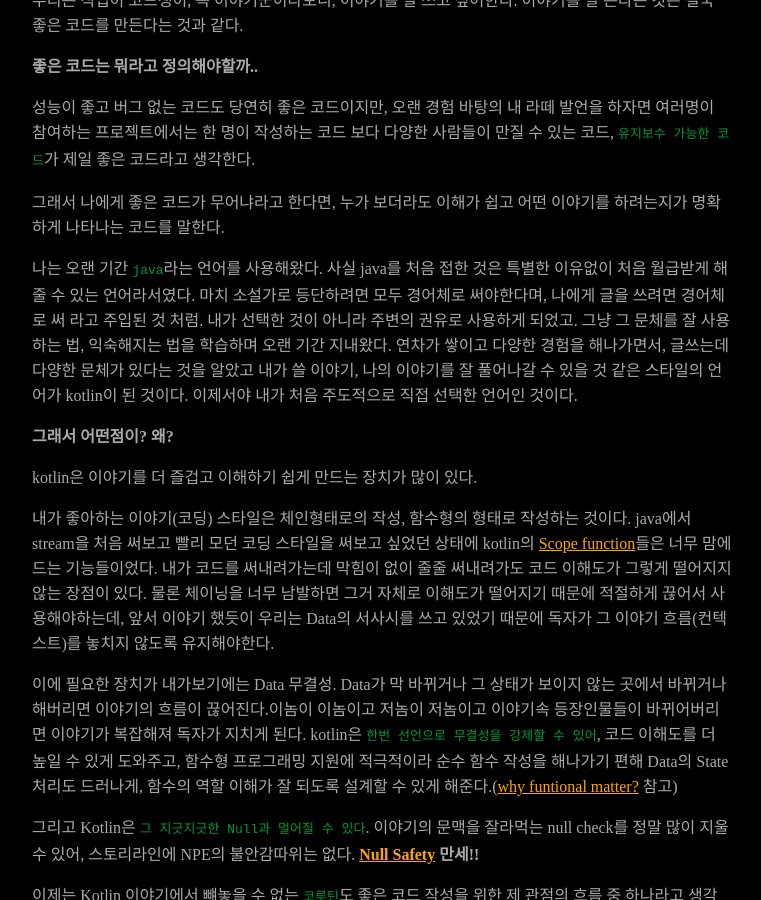
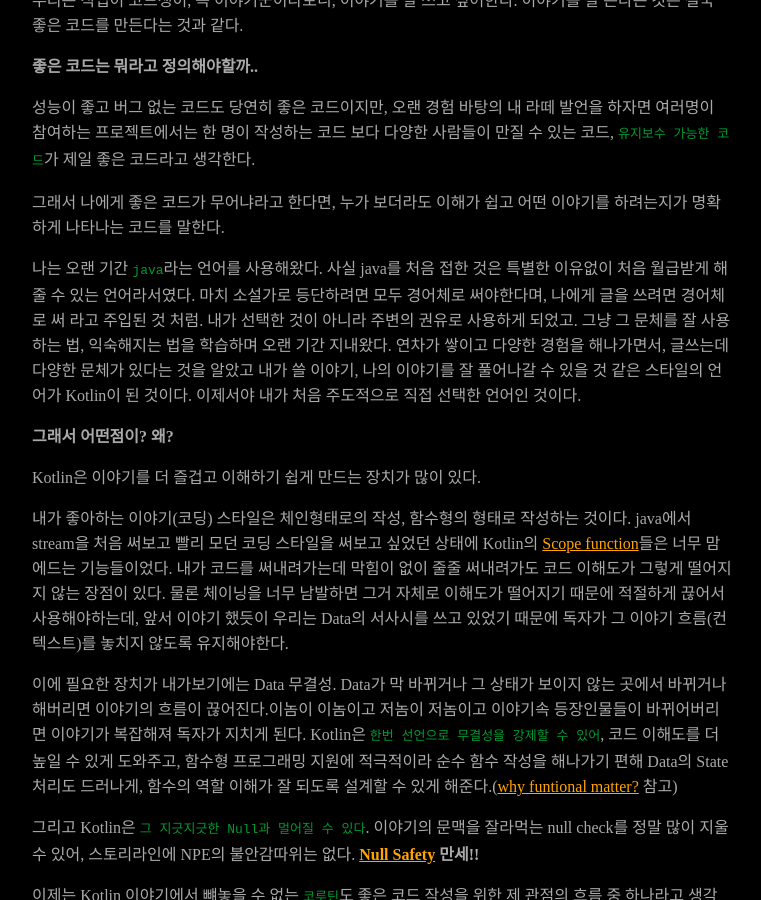
Before and after one commit to nurinamu/nurinamu.github.io, a Jekyll site: the page built from _posts/normal/2020-12-01-why-kotlin.md, in a window 1280 px wide and 900 px high, scrolled down 755 px. Shown: the whole window, without its empty margins (258-1019 px from the left). Built offline with Jekyll 4.4.1, drawn with Linux system fonts in a browser that asks for light colours; some of the changed text lies outside the part shown.

```diff
--- a/_posts/normal/2020-12-01-why-kotlin.md
+++ b/_posts/normal/2020-12-01-why-kotlin.md
@@ -4,9 +4,9 @@ layout : default
 category : normal
 description : 왜 Kotlin을 써야하지? 에 대한 물음을 나에게 던져서 그 썰을 풀어본다.
 ---
-### Why Kotlin?
+### Why [Kotlin](https://kotlinlang.org/)?
 
-지난 [Kotlin 컨퍼런스](https://www.nurinamu.com/dev/2019/12/08/recap-kotlinconf-2019/)에서 정말 Kotlin의 기능적으로 환상적인 이야기들과 젯브레인이 그리는 Kotlin에 대한 거대한 야망들을 들을 수 있었지만, 발표자들이 이구동성으로 이야기하는 why kotlin? 에 대한 이야기는 다들 `Joyful`, `Fun Fun Fun` 이었다. 한 마디로 `즐겁다`라는 것. 그래서 글을 써본다. 이 글을 보고 Kotlin을 쓰고 안쓰고는 상관없다. 우리에게 개발 언어란 어떤 존재이고 나는 왜 Kotlin을 사용하고, 많은 분들이 썼으면 좋겠다라고 생각하는지 이야기를 해보겠다. 마지막에 그래서 나에게 맞는 언어가 무엇인지 한 번 고민해보면 그거대로 좋은 타임킬링이 되지 않을까 생각한다.
+지난 [Kotlin 컨퍼런스](https://www.nurinamu.com/dev/2019/12/08/recap-kotlinconf-2019/)에서 정말 [Kotlin](https://kotlinlang.org/)의 기능적으로 환상적인 이야기들과 젯브레인이 그리는 Kotlin에 대한 거대한 야망들을 들을 수 있었지만, 발표자들이 이구동성으로 이야기하는 why kotlin? 에 대한 이야기는 다들 `Joyful`, `Fun Fun Fun` 이었다. 한 마디로 `즐겁다`라는 것. 그래서 글을 써본다. 이 글을 보고 Kotlin을 쓰고 안쓰고는 상관없다. 우리에게 개발 언어란 어떤 존재이고 나는 왜 Kotlin을 사용하고, 많은 분들이 썼으면 좋겠다라고 생각하는지 이야기를 해보겠다. 마지막에 그래서 나에게 맞는 언어가 무엇인지 한 번 고민해보면 그거대로 좋은 타임킬링이 되지 않을까 생각한다.
 
 그럼 이제 `약`을 팔아보자.
 
@@ -22,15 +22,15 @@ S/W Engineer, 소프트웨어 개발자인 우리는 `입력 받은 Data`를 `
 
 그래서 나에게 좋은 코드가 무어냐라고 한다면, 누가 보더라도 이해가 쉽고 어떤 이야기를 하려는지가 명확하게 나타나는 코드를 말한다.
 
-나는 오랜 기간 `java`라는 언어를 사용해왔다. 사실 java를 처음 접한 것은 특별한 이유없이 처음 월급받게 해줄 수 있는 언어라서였다. 마치 소설가로 등단하려면 모두 경어체로 써야한다며, 나에게 글을 쓰려면 경어체로 써 라고 주입된 것 처럼. 내가 선택한 것이 아니라 주변의 권유로 사용하게 되었고. 그냥 그 문체를 잘 사용하는 법, 익숙해지는 법을 학습하며 오랜 기간 지내왔다. 연차가 쌓이고 다양한 경험을 해나가면서, 글쓰는데 다양한 문체가 있다는 것을 알았고 내가 쓸 이야기, 나의 이야기를 잘 풀어나갈 수 있을 것 같은 스타일의 언어가 kotlin이 된 것이다. 이제서야 내가 처음 주도적으로 직접 선택한 언어인 것이다.
+나는 오랜 기간 `java`라는 언어를 사용해왔다. 사실 java를 처음 접한 것은 특별한 이유없이 처음 월급받게 해줄 수 있는 언어라서였다. 마치 소설가로 등단하려면 모두 경어체로 써야한다며, 나에게 글을 쓰려면 경어체로 써 라고 주입된 것 처럼. 내가 선택한 것이 아니라 주변의 권유로 사용하게 되었고. 그냥 그 문체를 잘 사용하는 법, 익숙해지는 법을 학습하며 오랜 기간 지내왔다. 연차가 쌓이고 다양한 경험을 해나가면서, 글쓰는데 다양한 문체가 있다는 것을 알았고 내가 쓸 이야기, 나의 이야기를 잘 풀어나갈 수 있을 것 같은 스타일의 언어가 Kotlin이 된 것이다. 이제서야 내가 처음 주도적으로 직접 선택한 언어인 것이다.
 
 **그래서 어떤점이? 왜?**
 
-kotlin은 이야기를 더 즐겁고 이해하기 쉽게 만드는 장치가 많이 있다.
+Kotlin은 이야기를 더 즐겁고 이해하기 쉽게 만드는 장치가 많이 있다.
 
-내가 좋아하는 이야기(코딩) 스타일은 체인형태로의 작성, 함수형의 형태로 작성하는 것이다. java에서 stream을 처음 써보고 빨리 모던 코딩 스타일을 써보고 싶었던 상태에 kotlin의 [Scope function](https://kotlinlang.org/docs/reference/scope-functions.html)들은 너무 맘에드는 기능들이었다. 내가 코드를 써내려가는데 막힘이 없이 줄줄 써내려가도 코드 이해도가 그렇게 떨어지지 않는 장점이 있다. 물론 체이닝을 너무 남발하면 그거 자체로 이해도가 떨어지기 때문에 적절하게 끊어서 사용해야하는데, 앞서 이야기 했듯이 우리는 Data의 서사시를 쓰고 있었기 때문에 독자가 그 이야기 흐름(컨텍스트)를 놓치지 않도록 유지해야한다.
+내가 좋아하는 이야기(코딩) 스타일은 체인형태로의 작성, 함수형의 형태로 작성하는 것이다. java에서 stream을 처음 써보고 빨리 모던 코딩 스타일을 써보고 싶었던 상태에 Kotlin의 [Scope function](https://kotlinlang.org/docs/reference/scope-functions.html)들은 너무 맘에드는 기능들이었다. 내가 코드를 써내려가는데 막힘이 없이 줄줄 써내려가도 코드 이해도가 그렇게 떨어지지 않는 장점이 있다. 물론 체이닝을 너무 남발하면 그거 자체로 이해도가 떨어지기 때문에 적절하게 끊어서 사용해야하는데, 앞서 이야기 했듯이 우리는 Data의 서사시를 쓰고 있었기 때문에 독자가 그 이야기 흐름(컨텍스트)를 놓치지 않도록 유지해야한다.
 
-이에 필요한 장치가 내가보기에는 Data 무결성. Data가 막 바뀌거나 그 상태가 보이지 않는 곳에서 바뀌거나 해버리면 이야기의 흐름이 끊어진다.이놈이 이놈이고 저놈이 저놈이고 이야기속 등장인물들이 바뀌어버리면 이야기가 복잡해져 독자가 지치게 된다. kotlin은 `한번 선언으로 무결성을 강제할 수 있어`, 코드 이해도를 더 높일 수 있게 도와주고, 함수형 프로그래밍 지원에 적극적이라 순수 함수 작성을 해나가기 편해 Data의 State처리도 드러나게, 함수의 역할 이해가 잘 되도록 설계할 수 있게 해준다.([why funtional matter?](https://www2.slideshare.net/nurinamu/why-functional-programming-matters-82560104) 참고)
+이에 필요한 장치가 내가보기에는 Data 무결성. Data가 막 바뀌거나 그 상태가 보이지 않는 곳에서 바뀌거나 해버리면 이야기의 흐름이 끊어진다.이놈이 이놈이고 저놈이 저놈이고 이야기속 등장인물들이 바뀌어버리면 이야기가 복잡해져 독자가 지치게 된다. Kotlin은 `한번 선언으로 무결성을 강제할 수 있어`, 코드 이해도를 더 높일 수 있게 도와주고, 함수형 프로그래밍 지원에 적극적이라 순수 함수 작성을 해나가기 편해 Data의 State처리도 드러나게, 함수의 역할 이해가 잘 되도록 설계할 수 있게 해준다.([why funtional matter?](https://www2.slideshare.net/nurinamu/why-functional-programming-matters-82560104) 참고)
 
 그리고 Kotlin은 `그 지긋지긋한 Null과 멀어질 수 있다`. 이야기의 문맥을 잘라먹는 null check를 정말 많이 지울 수 있어, 스토리라인에 NPE의 불안감따위는 없다. **[Null Safety](https://kotlinlang.org/docs/reference/null-safety.html) 만세!!**
 
```
